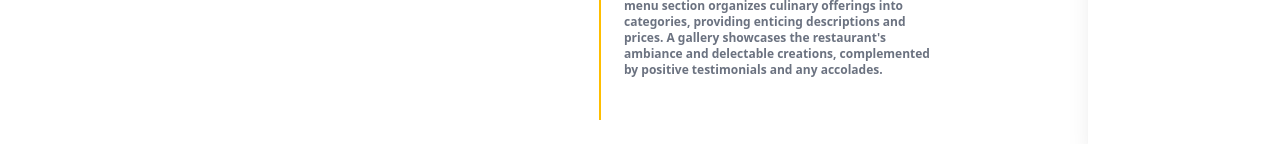
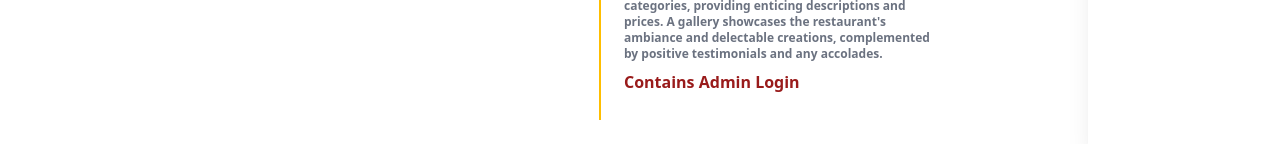
Before and after one commit to Shatab99/portfolio, a React (Vite) app: page / in a window 1280 px wide. Shown: the part 2732-2892 px from the top of the page. Built offline with nearby package versions, Linux system fonts and the light colour scheme; a web font is replaced by a local one.

Commit message:
added some text

```diff
--- a/src/Components/Projects.jsx
+++ b/src/Components/Projects.jsx
@@ -30,6 +30,8 @@ const Projects = () => {
                             <h1 className='text-2xl font-semibold'>Online Restaurent </h1>
                             <p className='text-xs font-semibold text-gray-500'>
                                 An online restaurant webpage serves as the digital storefront for your culinary establishment. It typically includes a welcoming homepage featuring high-quality images of the restaurant and its signature dishes, along with prominent calls-to-action for menu exploration and reservations. The menu section organizes culinary offerings into categories, providing enticing descriptions and prices. A gallery showcases the {`restaurant's`} ambiance and delectable creations, complemented by positive testimonials and any accolades.</p>
+
+                            <p className='font-bold text-red-800'>Contains Admin Login </p>
                         </div>
                     </div>
                 </SwiperSlide>
@@ -55,7 +57,7 @@ const Projects = () => {
                     <div className="flex flex-col gap-4 lg:gap-0 lg:flex-row p-6 shadow-xl items-center justify-center" data-aos="flip-left">
                         <InfiniteScroll dataLength={8} height={300}>
                             <a href="https://erratic-houses.surge.sh/" target='_blank'>
-                                <img src={web3} alt="" className='w-60 ' />
+                                <img src={web3} alt="" className='w-60' />
                             </a>
                         </InfiniteScroll>
                         <div className='lg:divider lg:divider-horizontal lg:divider-warning'></div>
@@ -63,6 +65,7 @@ const Projects = () => {
                             <h1 className='text-2xl font-semibold'>Biya Shaadi .com  </h1>
                             <p className='text-xs font-semibold text-gray-500'>
                                 In the modern era, love stories aren't confined to handwritten letters or whispered secrets. They find a new home on the digital stage through the enchanting world of marriage websites. As couples embark on the journey towards matrimony, they're increasingly turning to the web to weave their narratives and share the excitement of their upcoming nuptials.</p>
+                            <p className='font-bold text-red-800'>Contains Admin Login </p>
                         </div>
                     </div>
                 </SwiperSlide>
```
